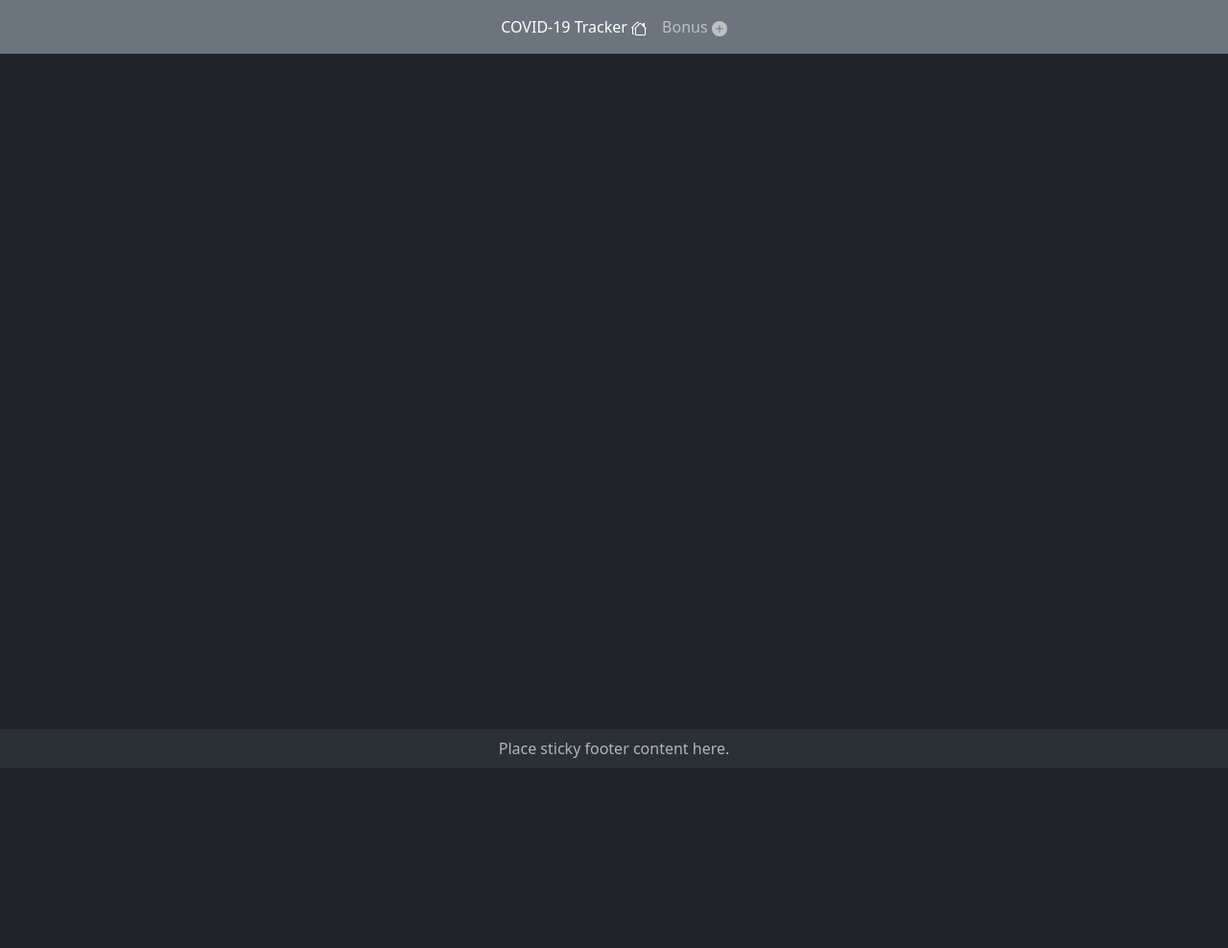
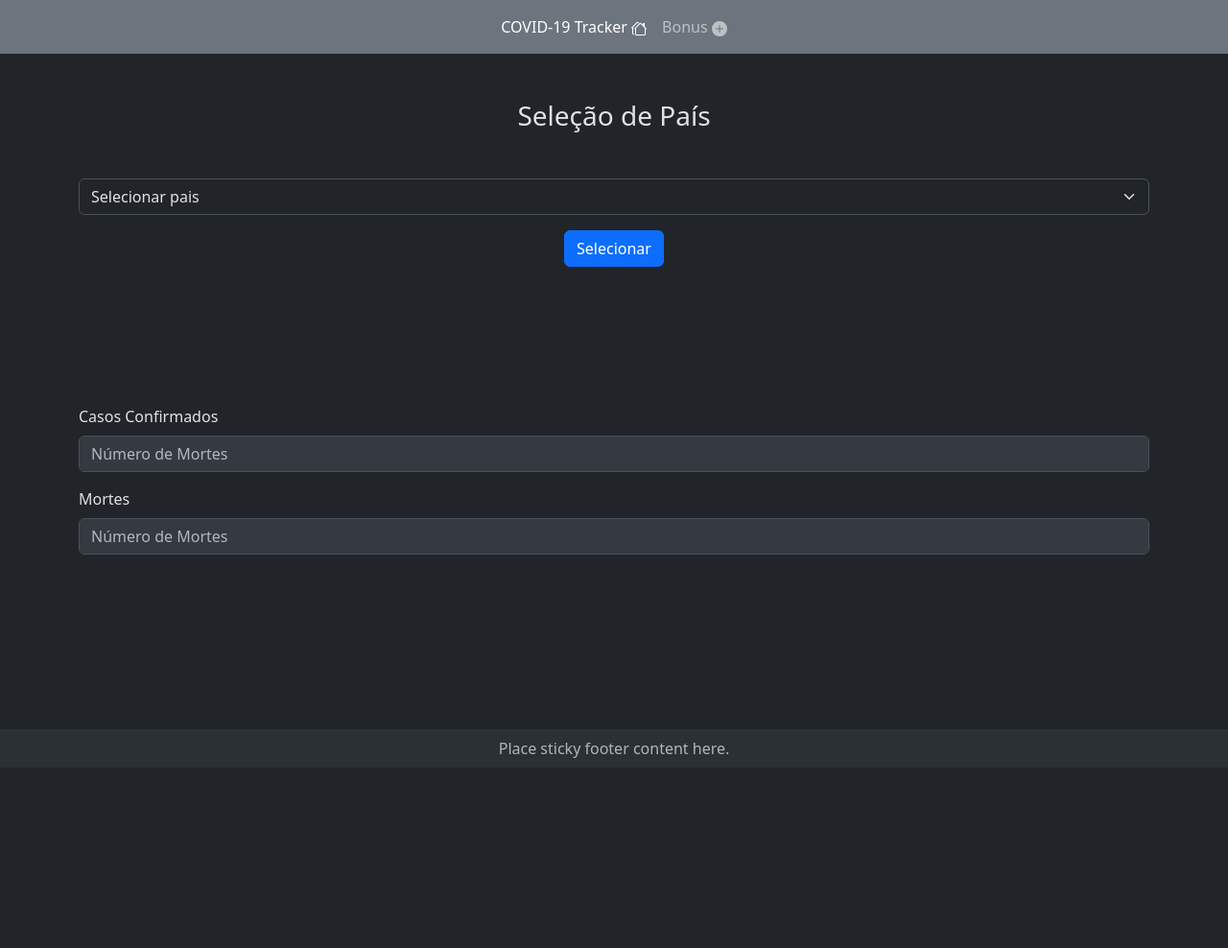
Before and after one commit to Internautilo/COVID19_Tracker, a PHP site: page / in a window 1280 px wide. Shown: the whole page at 96% size. After the commit the page ends 790 px from the top, so only its background shows below. Run offline with PHP 8.4, Linux system fonts and the light colour scheme; some libraries are stand-ins or nearby versions.

Commit message:
feat: created template for the main view

```diff
--- a/index.php
+++ b/index.php
@@ -8,9 +8,62 @@
     <?php require_once __DIR__ . "/shared/navbar.php"; ?>
 </head>
 
-<body class="d-flex flex-column min-vh-100" data-bs-theme="dark">
+<body data-bs-theme="dark">
 
-    <hr class="hr invisible" style="height: 900px;">
+    <div class="container-fluid justify-content-center align-items-center">
+
+        <div class="row">
+            <div class="col-sm text-center mb-5">
+                <form action="" method="post">
+                    <div class="container text-center mt-5">
+                        <h3>Seleção de País</h3>
+                    </div>
+                    <div class="container">
+                        <select class="form-select mt-5 mb-3" aria-label="Seleção de País">
+                            <option selected>Selecionar pais</option>
+                            <option value="Argentina">Argentina</option>
+                            <option value="Brazil">Brasil</option>
+                            <option value="Canada">Canada</option>
+                        </select>
+                        <button type="submit" class="btn btn-primary">Selecionar</button>
+                    </div>
+                </form>
+            </div>
+        </div>
+        <?php if (isset($_POST['pais'])) { ?>
+            <div class="row">
+                <div class="col-sm mt-5">
+                    <div class="container">
+                        <div class="mt-5">
+                            <label for="confirmados" class="form-label">Casos Confirmados</label>
+                            <input type="text" class="form-control mb-3" id="confirmados" disabled readonly
+                                placeholder="Número de Mortes">
+                            <label for="mortes" class="form-label">Mortes</label>
+                            <input type="text" class="form-control" id="mortes" disabled readonly
+                                placeholder="Número de Mortes">
+                        </div>
+                    </div>
+                </div>
+            </div>
+        <?php } else { ?>
+            <div class="row">
+                <div class="col-sm mt-5">
+                    <div class="container">
+                        <div class="mt-5">
+                            <label for="confirmados" class="form-label">Casos Confirmados</label>
+                            <input type="text" class="form-control mb-3" id="confirmados" disabled readonly
+                                placeholder="Número de Mortes">
+                            <label for="mortes" class="form-label">Mortes</label>
+                            <input type="text" class="form-control" id="mortes" disabled readonly
+                                placeholder="Número de Mortes">
+                        </div>
+                    </div>
+                </div>
+            </div>
+        <?php } ?>
+
+    </div>
+
 
 </body>
 
```
